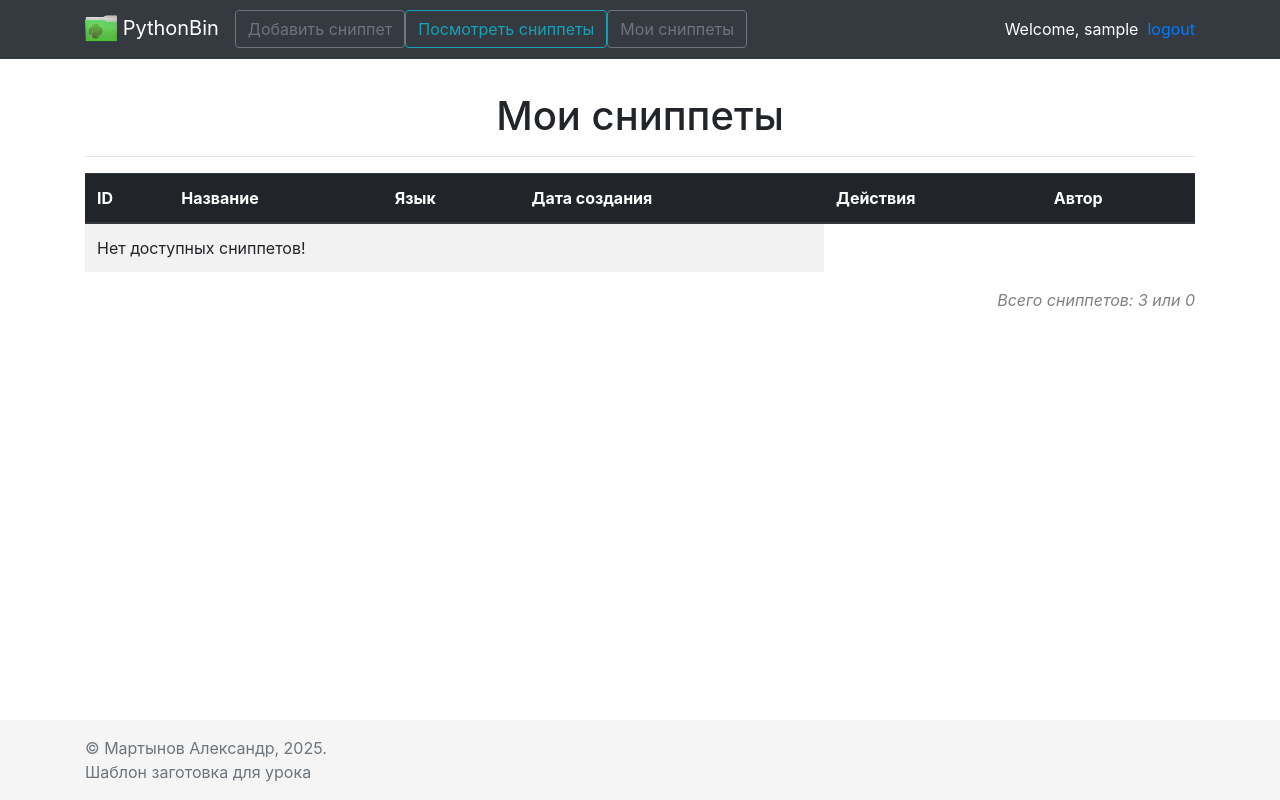
After one commit to Sk8alex/DjangoSnippets, a Django app: page /snippets/my_snippets in a window 1280 px wide. The commit adds this page. Run offline with Django 3.2, Linux system fonts and the light colour scheme; the visitor is signed in with stand-in values (Sample User, id 1); data comes from the database, SQL or seed files in the repository; some libraries are stand-ins or nearby versions.

```diff
--- a/MainApp/models.py
+++ b/MainApp/models.py
@@ -17,5 +17,4 @@ class Snippet(models.Model):
     lang = models.CharField(max_length=30,choices=LANGS)
     code = models.TextField(max_length=5000)
     creation_date = models.DateTimeField(auto_now_add=True)
-    user = models.ForeignKey(to=User, on_delete=models.CASCADE,
-                        blank=True, null=True)
+    user = models.ForeignKey(to=User, on_delete=models.CASCADE,blank=True, null=True)
--- a/MainApp/views.py
+++ b/MainApp/views.py
@@ -4,6 +4,7 @@ from MainApp.models import Snippet
 from django.core.exceptions import ObjectDoesNotExist
 from MainApp.forms import SnippetForm
 from django.contrib import auth
+from django.contrib.auth.decorators import login_required
 
 
 
@@ -94,21 +95,33 @@ def snippet_edit(request, snippet_id: int):
 
 
 def login(request):
-   if request.method == 'POST':
-       username = request.POST.get("username")
-       password = request.POST.get("password")
-       # print("username =", username)
-       # print("password =", password)
-       user = auth.authenticate(request, username=username, password=password)
-       if user is not None:
-           auth.login(request, user)
-       else:
-           # Return error message
-           pass
-   return redirect('home')
+    if request.method == 'POST':
+        username = request.POST.get("username")
+        password = request.POST.get("password")
+        user = auth.authenticate(request, username=username, password=password)
+        if user is not None:
+            auth.login(request, user)
+        else:
+            context = {
+                "pagename": "PythonBin",
+                "errors": ["Wrong username or password"]
+            }
+            return render(request, "pages/index.html", context)
+    return redirect('home')
 
 
 
 def logout(request):
     auth.logout(request)
     return redirect(to="home")
+
+
+@login_required
+def my_snippets(request):
+    snippets = Snippet.objects.filter(user=request.user)
+    context = {
+        'pagename': 'Мои сниппеты',
+        "snippets": snippets,
+        'snippets_count': Snippet.objects.count()
+        }
+    return render(request, 'pages/my_snippets.html', context)
--- a/Snippets/urls.py
+++ b/Snippets/urls.py
@@ -12,5 +12,6 @@ urlpatterns = [
     path('snippets/<int:snippet_id>/delete', views.snippet_delete, name='snippet-delete'),
     path('login', views.login, name='login'),
     path('logout', views.logout, name='logout'),
+    path('snippets/my_snippets', views.my_snippets, name ="my-snippets"),
     #path('snippets/create', views.create_snippet, name='create-snippet'),
 ] + static(settings.STATIC_URL, document_root=settings.STATIC_ROOT)
--- a/templates/inc/inc-header.html
+++ b/templates/inc/inc-header.html
@@ -22,6 +22,13 @@
                             Посмотреть сниппеты
                         </a>
                     </li>
+                    {% if request.user.is_authenticated %}
+                    <li class="form-inline">
+                        <a class="btn btn-outline-secondary" href="{% url "my-snippets" %}">
+                            Мои сниппеты
+                        </a>
+                    </li>
+                    {% endif %}
                 </ul>
             </div>
 
@@ -30,12 +37,42 @@
                 <a href="{% url "logout" %}">logout</a>
             {% else %}
 
-            <form method="post" action="{% url "login" %}">{% csrf_token %}
+{% comment %} Красивая форма логина {% endcomment %}
+<div class="navbar-nav mr-right nav-item dropdown dropdown-menu-right">
+    <a class="btn btn-outline-primary my-2 my-sm-0 dropdown-toggle" href="#" id="navbarDropdown"
+        role="button" data-toggle="dropdown" aria-haspopup="true" aria-expanded="false">Авторизация</a>
+    <div class="dropdown-menu dropdown-menu-right" aria-labelledby="navbarDropdown">
+        <form class="w-100 px-4 py-3" action="{% url "login" %}" method="post">{% csrf_token %}
+            <div class="form-group form-inline">
+                <input type="text" name="username" class="form-control" placeholder="Username" required>
+            </div>
+            <div class="form-group form-inline">
+                <input type="password" name="password" class="form-control"  required>
+            </div>
+            <button type="submit" class="btn btn-primary btn-block">Войти</button>
+        </form>
+        <div class="dropdown-divider"></div>
+    </div>
+</div>
+
+                {# Show login errors #}
+                {% if errors %}
+                    <ul>
+                        {% for error in errors %}
+                            <li style="color: red;"> {{ error }} </li>
+                        {% endfor %}
+                    </ul>
+                {% endif %}
+            {% endif %}
+
+
+
+            {% comment %} <form method="post" action="{% url "login" %}">{% csrf_token %}
                 <input name="username"  type="text" placeholder="username">
                 <input name="password"  type="password" placeholder="password">
                 <button type="submit">login</button>
             </form>
-            {% endif %}
+            {% csrf_token %} {% endcomment %}
 
         </div>
     </nav>
--- /dev/null
+++ b/templates/pages/my_snippets.html
@@ -0,0 +1,100 @@
+{% extends 'base.html' %}
+{% block content %}
+{% load static %}
+
+<!-- Begin page content -->
+<main role="main" class="mt-3 flex-shrink-0">
+    <div class="container">
+        <div class="row">
+            <div class="col text-center">
+                <h1>{{ pagename }}</h1>
+                <hr>
+            </div>
+        </div>
+
+        <div class="row">
+            <div class="col">
+                {% comment %} <p>На данной страницы будут отображаться все созданные сниппеты.</p>
+                <p>Пока тут просто пример, но скоро заменим реальными сниппетами из БД!</p> {% endcomment %}
+                {% comment %} <hr> {% endcomment %}
+            </div>
+        </div>
+
+        <div class="row">
+            <div class="col">
+                <table class="table table-striped">
+                    <thead class="thead-dark">
+                    <tr>
+                        <th scope="col">ID</th>
+                        <th scope="col">Название</th>
+                        <th scope="col">Язык</th>
+                        <th scope="col">Дата создания</th>
+                        <th scope="col">Дeйствия</th>
+                        <th scope="col">Автор</th>
+                    </tr>
+                    </thead>
+                    <tbody>
+                    {% for snippet in snippets %}
+                        <tr>
+                            <td scope="row">{{ snippet.id }}</td>
+                            <td>
+                                <a href="{% url "snippet-detail" snippet.id %}"> {{ snippet.name }}</a>
+
+                                {% comment %} <a href="{% url "snippet-edit" snippet.id %}">
+                                    <i style="color: blue;" class="bi bi-pen"></i>
+                                </a> {% endcomment %}
+
+                            </td>
+                            <td> {{ snippet.lang }} </td>
+                            {# Ссылка на возможности форматирования дат #}
+                            {# https://docs.djangoproject.com/en/5.2/ref/templates/builtins/#std-templatefilter-date #}
+                            <td> {{ snippet.creation_date | date:"d F Y H:i:s" }}</td>
+                            <td>
+                                <div style="display: flex; flex-direction: row;">
+                                <a href="{% url "snippet-edit" snippet.id %}" class="btn btn-info">Edit</a>
+                                &nbsp;&nbsp;
+
+                                <form action="{% url "snippet-delete" snippet.id %}" methot="post">
+                                    <button type="submit" class ="btn btn-danger">Delete</button>
+                                    {% csrf_token %}
+                                </form>
+                                </div>
+                            </td>
+                            <td>{{ snippet.user.username}}</td>
+                            <td>
+                                {% comment %} <a href="{% url "snippet-delete" snippet.id %}">
+                                <i style="color: red;" class="fa-solid fa-trash"></i> {% endcomment %}
+                                </a>
+                            </td>
+
+                        </tr>
+                    {% empty %}
+                    <tr>
+                        <td colspan="4">Нет доступных сниппетов!</td>
+                    </tr>
+
+
+                    {% endfor %}
+
+                    </tbody>
+                </table>
+                <div align="right">
+                    <i style="color: gray;">Всего сниппетов: {{ snippets_count }} или {{ snippets.count}}</i>
+                    {% comment %} <i style="color: gray;">Всего сниппетов: 2</i> {% endcomment %}
+                </div>
+            </div>
+        </div>
+    </div>
+</main>
+{% endblock %}
+
+<!-- Optional JavaScript -->
+<script src="https://code.jquery.com/jquery-3.3.1.slim.min.js" crossorigin="anonymous"
+        integrity="sha384-q8i/X+965DzO0rT7abK41JStQIAqVgRVzpbzo5smXKp4YfRvH+8abtTE1Pi6jizo"></script>
+<script src="https://cdnjs.cloudflare.com/ajax/libs/popper.js/1.14.6/umd/popper.min.js" crossorigin="anonymous"
+        integrity="sha384-wHAiFfRlMFy6i5SRaxvfOCifBUQy1xHdJ/yoi7FRNXMRBu5WHdZYu1hA6ZOblgut"></script>
+<script src="https://stackpath.bootstrapcdn.com/bootstrap/4.2.1/js/bootstrap.min.js" crossorigin="anonymous"
+        integrity="sha384-B0UglyR+jN6CkvvICOB2joaf5I4l3gm9GU6Hc1og6Ls7i6U/mkkaduKaBhlAXv9k"></script>
+</body>
+
+</html>
```
